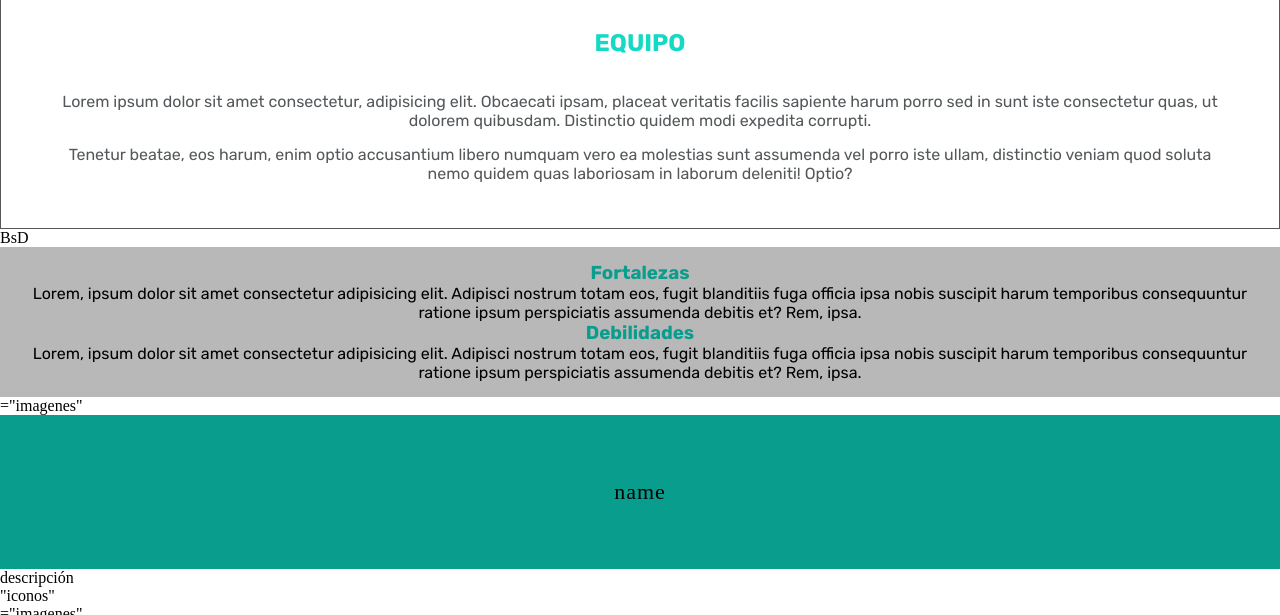
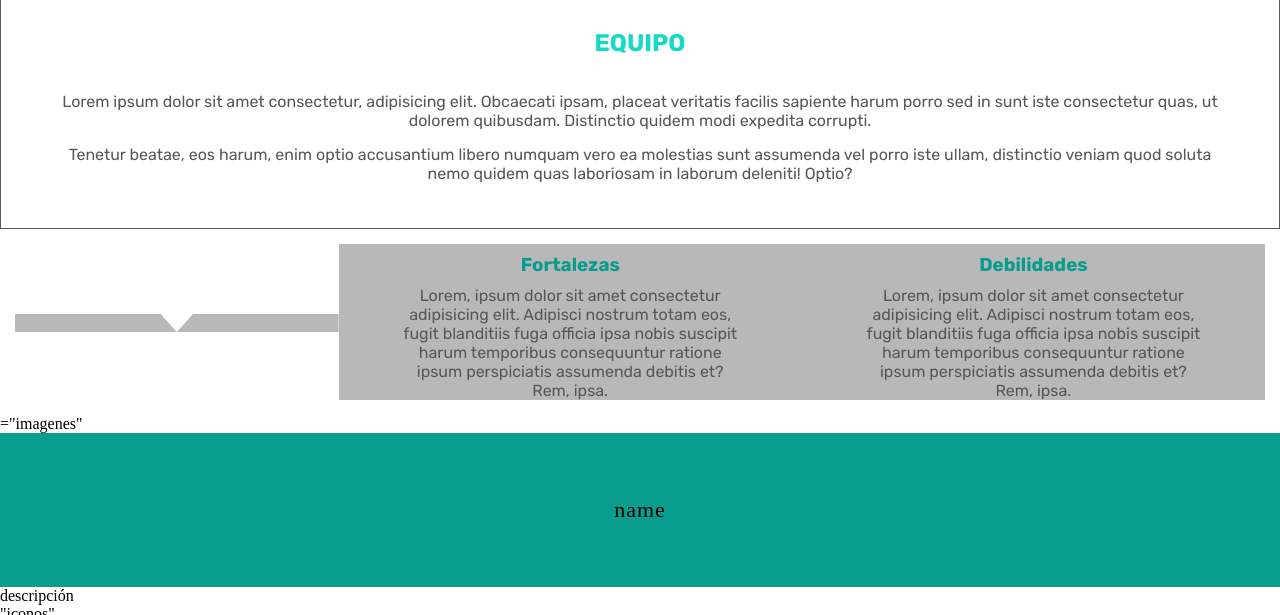
Before and after one commit to ellisoalgo/project-grupo-2, a website built with Vite: page src/index.html in a window 1280 px wide. Shown: the part 598-1213 px from the top of the page. Built offline with nearby package versions, Linux system fonts and the light colour scheme.

Commit message:
se agrego cambio en la caja gris

```diff
--- a/css/style.css
+++ b/css/style.css
@@ -104,48 +104,11 @@ footer {
     margin-bottom: 15px;
 }
 
-.fortdeb {
-        background-color: #b8b8b9;
-        display: flex;
-        align-items:center;
-        flex-direction: column;
-        padding: 15px;
-}
-.bordesDiagonales {
-    display: flex;
-    flex-direction: row;
-    width: 100%;
-    margin-bottom: -1px;
-}
-.BordeSuperiorDerechoDiagonal {
-    flex-grow: 1;
-    background-color: #b8b8b9;
-    clip-path: polygon(0 0,90% 0, 100% 100%, 0% 100%)
-}
-.BordeSuperiorIzquierdoDiagonal {
-    flex-grow: 1;
-    background-color: #b8b8b9;
-    clip-path: polygon(0 0,90% 0, 100% 100%, 0% 100%)
-}
-.parte3 {
-    text-align: center;
-    font-family: var(--brand-font);
-}
-.titulo3 {
-    color: #099d8d;
-    padding: 10px;
-}
-.conte3 {
-    color:#54585a;
-    background-color: #b8b8b9;
-    padding: 0 5vw;
- }
 
 @media all and (min-width: 768px) {
     .equipo {
 
     }
-    .fortdeb {flex-direction: row;}
 }
 
 @media all and (min-width: 1200px) {
--- a/src/partials/fortdeb.html
+++ b/src/partials/fortdeb.html
@@ -1,13 +1,24 @@
-<div class="bordesdiagonales">
-    <div class="BordeSuperiorDerecho">BsD</div>
+<section class="fortdeb">
+  <div class="bordesDiagonales">
+    <div class="bordeSuperiorDerechoDiagonal">&nbsp;</div>
+    <div class="bordeSuperiorIzquierdoDiagonal">&nbsp;</div>
   </div>
-<section class="fortdeb">
   <div class="parte3">
     <h3 class="titulo3">Fortalezas</h3>
-        <p class="conte3">Lorem, ipsum dolor sit amet consectetur adipisicing elit. Adipisci nostrum totam eos, fugit blanditiis fuga officia ipsa nobis suscipit harum temporibus consequuntur ratione ipsum perspiciatis assumenda debitis et? Rem, ipsa.</p>
+    <p class="conte3">
+      Lorem, ipsum dolor sit amet consectetur adipisicing elit. Adipisci nostrum
+      totam eos, fugit blanditiis fuga officia ipsa nobis suscipit harum
+      temporibus consequuntur ratione ipsum perspiciatis assumenda debitis et?
+      Rem, ipsa.
+    </p>
   </div>
   <div class="parte3">
     <h3 class="titulo3">Debilidades</h3>
-        <p class="conte3">Lorem, ipsum dolor sit amet consectetur adipisicing elit. Adipisci nostrum totam eos, fugit blanditiis fuga officia ipsa nobis suscipit harum temporibus consequuntur ratione ipsum perspiciatis assumenda debitis et? Rem, ipsa.</p>
+    <p class="conte3">
+      Lorem, ipsum dolor sit amet consectetur adipisicing elit. Adipisci nostrum
+      totam eos, fugit blanditiis fuga officia ipsa nobis suscipit harum
+      temporibus consequuntur ratione ipsum perspiciatis assumenda debitis et?
+      Rem, ipsa.
+    </p>
   </div>
 </section>
--- a/src/scss/main.scss
+++ b/src/scss/main.scss
@@ -130,32 +130,48 @@ a {
     margin-bottom: 15px;
 
 }
-
 .fortdeb {
-    background-color: #b8b8b9;
     display: flex;
     align-items:center;
     flex-direction: column;
     padding: 15px;
 }
+.bordesDiagonales {
+    display: flex;
+    flex-direction: row;
+    width: 100%;
+    margin-bottom: -1px;
+}
 
-.for {
-        color: #099d8d;
-        background-color: #b8b8b9;
-        padding: 10px
-        }
+.bordeSuperiorDerechoDiagonal {
+    flex-grow: 1;
+    background-color: #b8b8b9;
+    clip-path: polygon(0 0, 90% 0, 100% 100%, 0% 100%);
+}
+.bordeSuperiorIzquierdoDiagonal {
+    flex-grow: 1;
+    background-color: #b8b8b9;
+    clip-path: polygon(100% 0, 10% 0, 0% 100%, 100% 100%);
+}
 
 .parte3 {
     text-align: center;
     font-family: var(--brand-font);
 }
+
 .titulo3 {
     color: #099d8d;
+    padding: 10px;
+    background-color: #b8b8b9;
 }
-.conte{
+
+.conte3 {
+    color: #54585a;
     background-color: #b8b8b9;
-    padding: 15px;
+    padding: 0 5vw;
 }
+
+
 
 @media all and (min-width: 768px) {
     .equipo {
@@ -163,6 +179,9 @@ a {
         padding-right: 45px;
         padding-bottom: 30px;
         padding-top: 45px;
+    }
+    .fortdeb {
+        flex-direction: row;
     }
     .textequipo {
         font-size: 16px;
```
Lines whose indentation alone changed are shown as unchanged.
